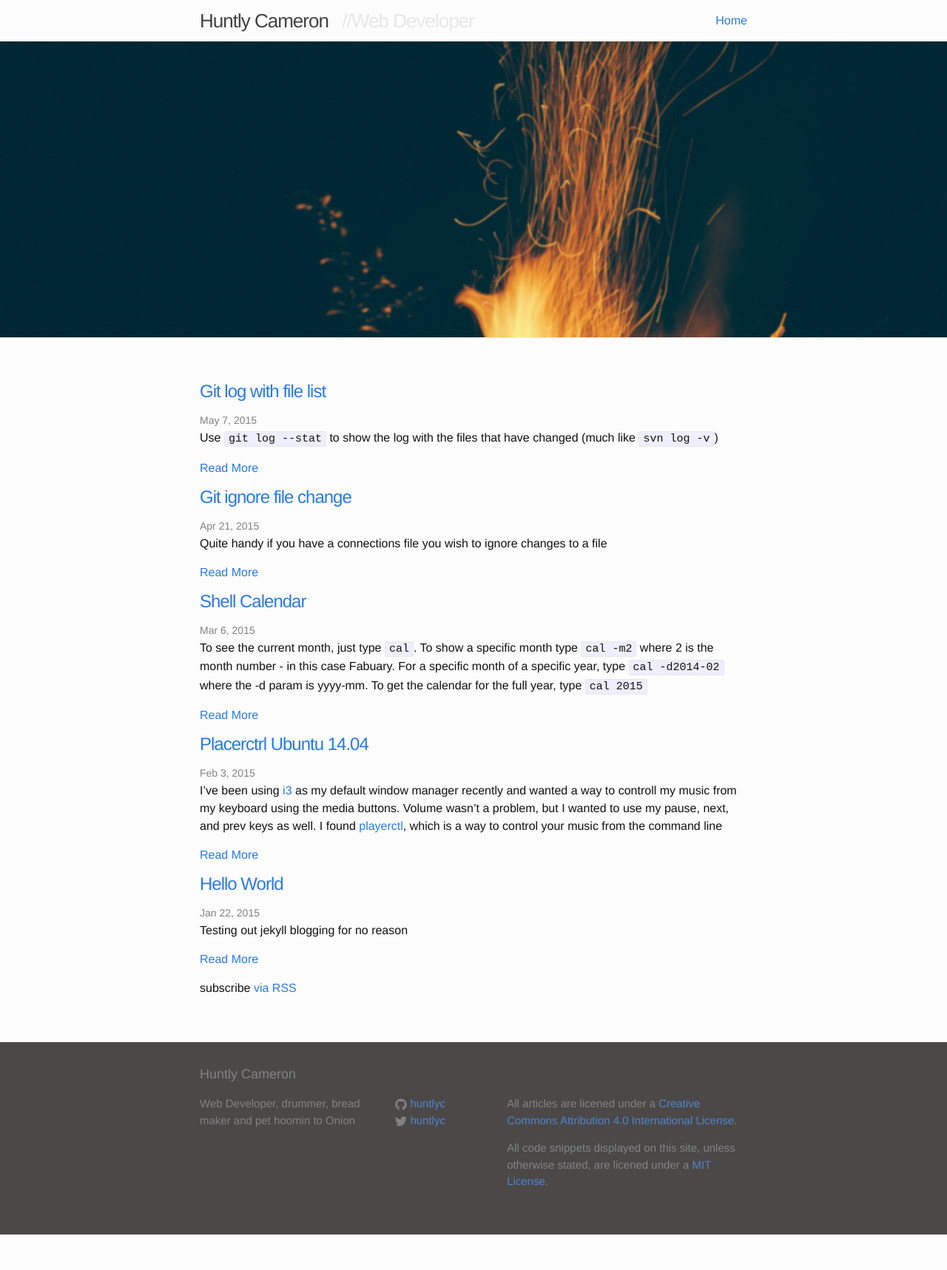
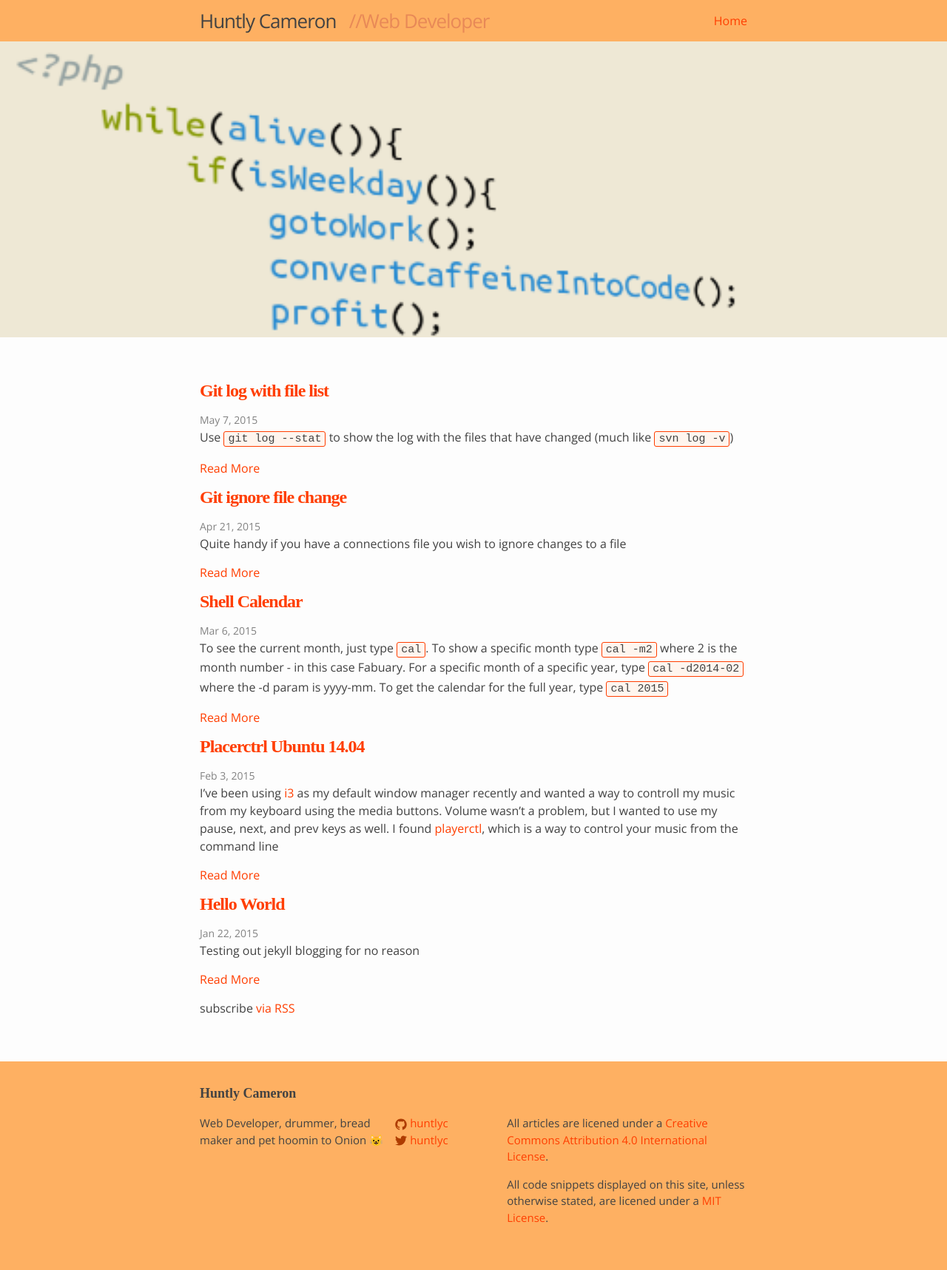
Before and after one commit to huntlyc/huntlyc.github.io, a Jekyll site: the page built from index.html, in a window 1280 px wide. Shown: the whole page at 74% size. Built offline with Jekyll 4.4.1, drawn with Linux system fonts in a browser that asks for light colours; some web fonts are replaced; before the commit the page ends 1669 px from its top, so only the background shows below that.

Commit message:
Theme change

```diff
--- a/_config.yml
+++ b/_config.yml
@@ -2,7 +2,7 @@
 title: Huntly Cameron
 email: huntly.cameron@gmail.com
 description: > # this means to ignore newlines until "baseurl:"
-  Web Developer, drummer, bread maker and pet hoomin to Onion
+  Web Developer, drummer, bread maker and pet hoomin to Onion 😺
 baseurl: "" # the subpath of your site, e.g. /blog/
 url: "huntlyc.github.io" # the base hostname & protocol for your site
 twitter_username: huntlyc
--- a/_layouts/post.html
+++ b/_layouts/post.html
@@ -4,6 +4,7 @@ layout: default
 <div class="post">
 
   <header class="post-header">
+    <p><a href="{{ site.baseurl }}"><< Back</a></p>
     <h1 class="post-title">{{ page.title }}</h1>
     <p class="post-meta">{{ page.date | date: "%b %-d, %Y" }}{% if page.author %} • {{ page.author }}{% endif %}{% if page.meta %} • {{ page.meta }}{% endif %}</p>
   </header>
--- a/_sass/_base.scss
+++ b/_sass/_base.scss
@@ -80,7 +80,7 @@ li {
  * Headings
  */
 h1, h2, h3, h4, h5, h6 {
-    font-weight: 300;
+    font-family: $roboto-slab;
 }
 
 
@@ -89,15 +89,15 @@ h1, h2, h3, h4, h5, h6 {
  * Links
  */
 a {
-    color: $brand-color;
+    color: $link-color;
     text-decoration: none;
 
     &:visited {
-        color: darken($brand-color, 15%);
+        color: darken($link-color, 15%);
     }
 
     &:hover {
-        color: $text-color;
+        color: lighten($link-color, 5%);
         text-decoration: underline;
     }
 }
@@ -128,9 +128,9 @@ blockquote {
 pre,
 code {
     font-size: 15px;
-    border: 1px solid $grey-color-light;
+    border: 1px solid $link-color;
     border-radius: 3px;
-    background-color: #eef;
+    background-color: #FFF5EE;
 }
 
 code {
@@ -198,7 +198,7 @@ pre {
         vertical-align: middle;
 
         path {
-            fill: $grey-color;
+            fill: #AE3C00;
         }
     }
 }
--- a/_sass/_layout.scss
+++ b/_sass/_layout.scss
@@ -2,13 +2,13 @@
  * Site header
  */
 .site-header {
-    border-bottom: 1px solid $grey-color-light;
     min-height: 56px;
+    background-color: $brand-color;
 
     // Positioning context for the mobile navigation icon
     position: relative;
     > .paralax-img{
-        background: url('../images/header.jpg') no-repeat 0 0;
+        background: url('../images/header.png') no-repeat 0 0;
         background-size: cover;
         width: 100%;
         height: 400px;
@@ -24,7 +24,7 @@
     float: left;
 
     >.comment{
-        color: $grey-color-light;
+        color: #E88957;
     }
     &,
     &:visited {
@@ -32,10 +32,9 @@
     }
     &:hover {
         text-decoration: none;
-        color: $grey-color;
+        color: #D65800;
         span{
-            color: $grey-color-light;
-            color: #e8e8e8 !important;
+            color: #E88957 !important;
         }
     }
 }
@@ -109,17 +108,17 @@
  * Site footer
  */
 .site-footer {
-    background-color: #4C4848;
-    border-top: 1px solid $grey-color-light;
+    background-color: $brand-color;
     padding: $spacing-unit 0;
+    color: #424242;
 }
 
 .site-footer a{
-    color: #4E84CB;
+    color: $link-color;
 }
 
 .footer-heading {
-    color: $grey-color;
+    color: #424242;
     font-size: 18px;
     margin-bottom: $spacing-unit / 2;
 }
@@ -132,7 +131,7 @@
 
 .footer-col-wrapper {
     font-size: 15px;
-    color: $grey-color;
+    color: #424242;
     margin-left: -$spacing-unit / 2;
     @extend %clearfix;
 }
@@ -230,7 +229,9 @@
     font-size: 42px;
     letter-spacing: -1px;
     line-height: 1;
-
+    a:visited{
+        color: #D0D0D0;
+    }
     @include media-query($on-laptop) {
         font-size: 36px;
     }
--- a/css/main.scss
+++ b/css/main.scss
@@ -3,19 +3,24 @@
 ---
 @charset "utf-8";
 
+@import url(http://fonts.googleapis.com/css?family=Droid+Sans:400|Open+Sans:400,700);
 
+$roboto-slab: 'Droid Sans', serif;
+$open-sans: 'Open Sans', sans-serif;
 
 // Our variables
-$base-font-family: Helvetica, Arial, sans-serif;
+$base-font-family: $open-sans;
 $base-font-size:   16px;
 $small-font-size:  $base-font-size * 0.875;
 $base-line-height: 1.5;
 
 $spacing-unit:     30px;
 
-$text-color:       #111;
+$text-color:       #424242;
 $background-color: #fdfdfd;
-$brand-color:      #2a7ae2;
+$brand-color:      #FEB062;
+
+$link-color: #FF3E00;
 
 $grey-color:       #828282;
 $grey-color-light: lighten($grey-color, 40%);
--- a/js/general.js
+++ b/js/general.js
@@ -7,5 +7,5 @@ jQuery(document).ready(function(){
 jQuery.fn.parallax = function(strength) {
     var scroll_top = jQuery(window).scrollTop();
     var move_value = Math.round(scroll_top * strength);
-    jQuery(this).css('background-position', '0 ' + parseInt(move_value * -1) + 'px');
+    jQuery(this).css('background-position', '0 ' + parseInt(move_value * -2) + 'px');
 };
```
Also changed, not shown: images/header.jpg (deleted), images/header.png (added).
